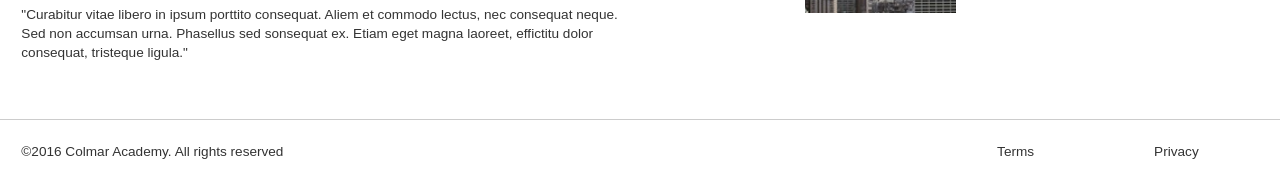
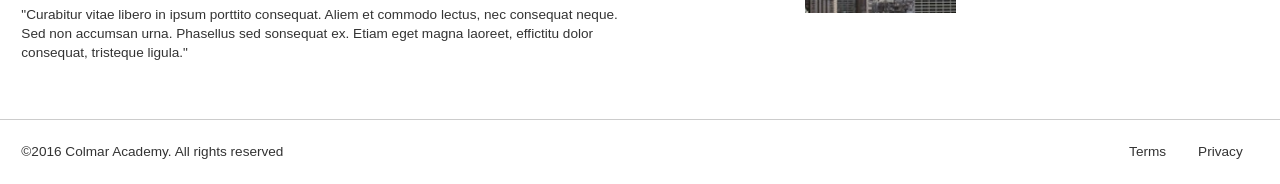
Before and after one commit to GitRay2017/colmar-academy, a plain HTML site: page index.html in a window 1280 px wide. Shown: the part 2535-2719 px from the top of the page. Drawn offline with Linux system fonts and the light colour scheme; a web font is replaced by a local one.

Commit message:
Footer ul li - padding
update footer padding

```diff
--- a/resources/css/style.css
+++ b/resources/css/style.css
@@ -339,7 +339,7 @@
   justify-content: flex-end;
 }
 footer ul li{
-  padding: 0 60px;
+  padding: 0 16px;
 }
 
 
```
